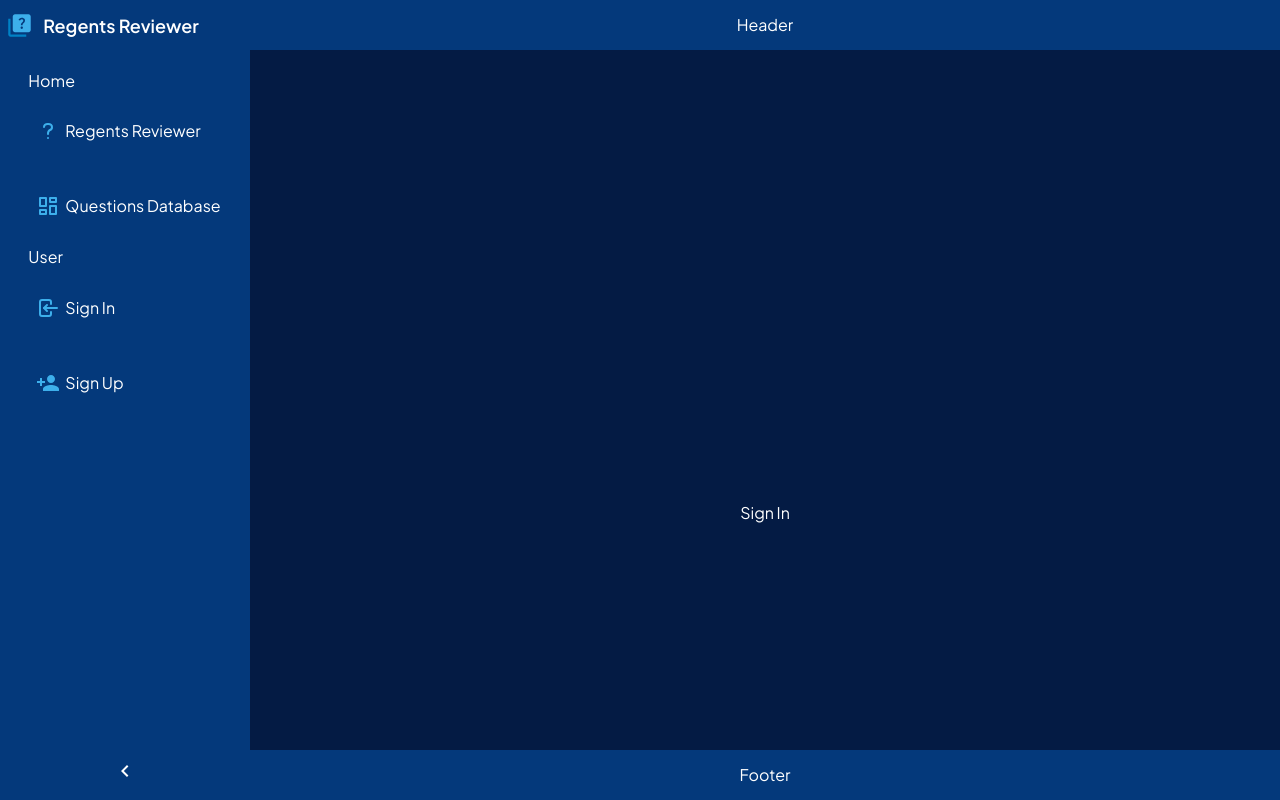
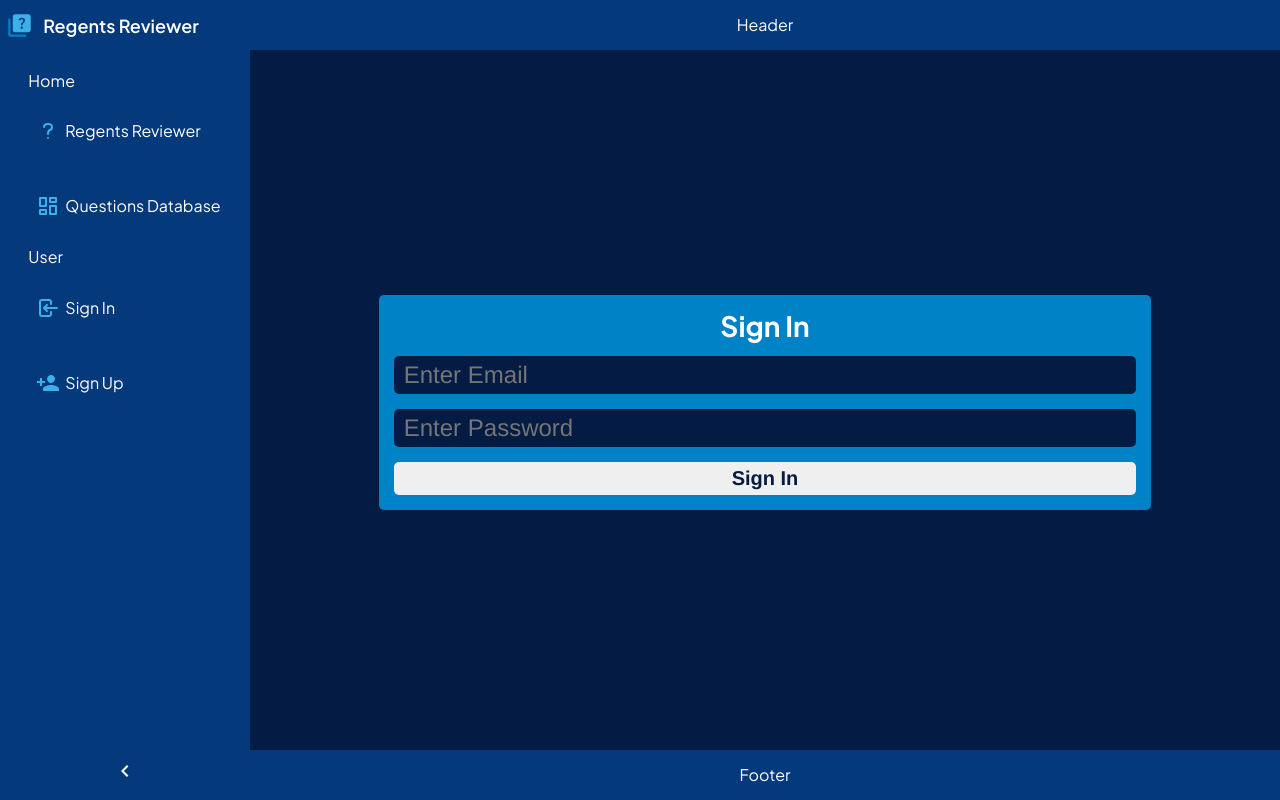
Before and after one commit to sj2245/Regents-Reviewer, a Next.js app: page /pages/signin in a window 1280 px wide. Built offline with nearby package versions, Linux system fonts and the light colour scheme; no server answers; the database is empty.

Commit message:
#5 and #6 - Did a login system.

```diff
--- a/src/app/components/nav/navmenu.tsx
+++ b/src/app/components/nav/navmenu.tsx
@@ -1,17 +1,24 @@
 import NavItem from "./navitem";
-import { brandName } from "@/app/shared/shared";
+import { useContext } from "react";
 import PersonAddIcon from "@mui/icons-material/PersonAdd";
-import { IconBellRinging, IconLayoutDashboard, IconLogin, IconMailForward, IconQuestionMark, IconSettings, IconUser, IconUserPlus, IconWorld } from "@tabler/icons-react";
+import { brandName, SharedDatabase } from "@/app/shared/shared";
+import { IconBellRinging, IconLayoutDashboard, IconLogin, IconLogout, IconMailForward, IconQuestionMark, IconSettings, IconUser, IconUserPlus, IconWorld } from "@tabler/icons-react";
 
 export default function NavMenu() {
+  let { user } = useContext<any>(SharedDatabase);
+
   return (
     <ul className={`navMenu flex column gap5 p0 pl15`}>
       <NavItem name={`Home`} />
       <NavItem name={brandName} link={`/`} icon={<IconQuestionMark color={`var(--iconRight)`} />} />
       <NavItem name={`Questions Database`} link={`/`} icon={<IconLayoutDashboard color={`var(--iconRight)`} />} />
-      <NavItem name={`User`} />
-      <NavItem name={`Sign In`} link={`/signin`} icon={<IconLogin color={`var(--iconRight)`} />} />
-      <NavItem name={`Sign Up`} link={`/signup`} icon={<PersonAddIcon style={{ color: `var(--iconRight)`}} />} />
+      <NavItem name={user != null ? user?.displayName : `User`} />
+      {user != null ? <>
+        <NavItem name={`Log Out`} icon={<IconLogout color={`var(--iconRight)`} />} />
+      </> : <>
+        <NavItem name={`Sign In`} link={`/signin`} icon={<IconLogin color={`var(--iconRight)`} />} />
+        <NavItem name={`Sign Up`} link={`/signup`} icon={<PersonAddIcon style={{ color: `var(--iconRight)` }} />} />
+      </>}
     </ul>
   )
 }
--- a/src/app/pages/signin/page.tsx
+++ b/src/app/pages/signin/page.tsx
@@ -1,13 +1,65 @@
+'use client';
+
+import { useContext } from "react";
+import { toast } from "react-toastify";
+import { auth } from "@/server/firebase";
 import Page from "@/app/components/page/page";
+import { User } from "@/app/shared/types/User";
+import { SharedDatabase } from "@/app/shared/shared";
+import { signInWithEmailAndPassword } from "firebase/auth";
 
 export default function SignIn({
   title = `Sign In`,
   className = `signin`,
 }: any) {
+
+  let { users, setUser } = useContext<any>(SharedDatabase);
+
+  const onSignIn = (e?: any) => {
+    e.preventDefault();
+
+    let form = e.target;
+    let { email, password } = form;
+
+    email = email.value;
+    password = password.value;
+
+    // console.log(`On Sign In`, {email, password});
+    signInWithEmailAndPassword(auth, email, password).then(fireBaseUserCred => {
+      if (fireBaseUserCred) {
+        let firebaseUserEmail = fireBaseUserCred?.user?.email?.toLowerCase();
+        let userFromDB = users.find((usr: User) => usr?.email?.toLowerCase() == firebaseUserEmail);
+        if (userFromDB) {
+          setUser(userFromDB);
+          toast.success(`Sign In as ${userFromDB?.email}`);
+          // window.open(`/`);
+          form.reset();
+        } else {
+          toast.error(`User does not exist`);
+        }
+      } else {
+        toast.error(`Can't Sign In User`);
+      }
+    }).catch(fireBaseSignInUserError => {
+      toast.error(`Failed to Sign In User`);
+      console.log(`Firebase Sign In User Error`, fireBaseSignInUserError);
+      return;
+    });
+  }
+
   return (
     <Page title={title} desc={`This is the ${title}`} showSidebar={true}>
-      <div className={className}>
-        {title}
+      <div className={`wrapper container ${className} ${className}Container`}>
+        <div className={`formGroup container`}>
+          <h3 className={`formTitle`}>{title}</h3>
+          <form className={`${className}Form container`} onSubmit={(e) => onSignIn(e)}>
+            <input type={`email`} name={`email`} className={`email`} placeholder={`Enter Email`} required />
+            <input type={`password`} name={`password`} className={`password`} placeholder={`Enter Password`} required />
+            <button type={`submit`} className={`submit`}>
+              {title}
+            </button>
+          </form>
+        </div>
       </div>
     </Page>
   )
--- a/src/app/pages/signup/page.tsx
+++ b/src/app/pages/signup/page.tsx
@@ -37,6 +37,7 @@ export default function SignUp({
       toast.success(`User Created`);
       form.reset();
     }).catch(fireBaseCreateUserError => {
+      toast.error(`Failed to Create User`);
       console.log(`Firebase Create User Error`, fireBaseCreateUserError);
       return;
     });
--- a/src/app/shared/shared.tsx
+++ b/src/app/shared/shared.tsx
@@ -1,10 +1,12 @@
 'use client';
 
-import React from "react";
 import { User } from "./types/User";
+import React, { useEffect } from "react";
 import { Question } from "./types/Question";
 import { createContext, useState } from "react";
+import { collection, onSnapshot } from "firebase/firestore";
 import { SpreadSheetQuestions } from "./database/sample-questions";
+import { DatabaseTableNames, db, usersDatabaseCollection } from "@/server/firebase";
 
 export const SharedDatabase = createContext({});
 
@@ -16,14 +18,57 @@ export default function SharedData({ children }: { children: React.ReactNode; })
 
   // General app things
   let [beta, setBeta] = useState(false);
-  let [users, setUsers] = useState<User[]>()
   let [loading, setLoading] = useState(false);
   let [darkMode, setDarkMode] = useState(true);
+
+  // Users
+  let [users, setUsers] = useState<User[]>();
   let [user, setUser] = useState<User | null>(null);
+  let [usersLoading, setUsersLoading] = useState(false);
 
-  // Specific items
+  // Questions
+  let [questionsLoading, setQuestionsLoading] = useState(false);
   let [questionToEdit, setQuestionToEdit] = useState<Question | null>(null);
   let [questions, setQuestions] = useState<Question[]>(SpreadSheetQuestions);
+
+  useEffect(() => {
+    // Database Tables
+    const usersCollection = collection(db, usersDatabaseCollection);
+    const questionsCollection = collection(db, DatabaseTableNames.questions);
+
+    // Real Time Listener for Users
+    const unsubscribeFromUserDatabase = onSnapshot(usersCollection, snapshot => {
+        setUsersLoading(true);
+        const usersFromDB: User[] = [];
+        snapshot.forEach((doc) => usersFromDB.push({ ...doc.data() } as any));
+        console.log(`Users Update from Firebase`, usersFromDB);
+        setUsers(usersFromDB);
+        setUsersLoading(false);
+      }, error => {
+        console.log(`Error getting Users from Firebase`, error);
+        setUsersLoading(false);
+      }
+    );
+
+    // Real Time Listener for Questions
+    const unsubscribeFromQuestionDatabase = onSnapshot(questionsCollection, snapshot => {
+        setQuestionsLoading(true);
+        const questionsFromDB: Question[] = [];
+        snapshot.forEach((doc) => questionsFromDB.push({ ...doc.data() }));
+        console.log(`Questions Update from Firebase`, questionsFromDB);
+        // setQuestions(questionsFromDB);
+        setQuestionsLoading(false);
+      }, error => {
+        console.log(`Error getting Questions from Firebase`, error);
+        setQuestionsLoading(false);
+      }
+    );
+
+    return () => {
+      unsubscribeFromUserDatabase();
+      unsubscribeFromQuestionDatabase();
+    };
+  }, []);
 
   return <>
     <SharedDatabase.Provider value={{
--- a/src/server/firebase.ts
+++ b/src/server/firebase.ts
@@ -42,9 +42,9 @@ export const userConverter = {
   }
 }
 
+export const usersDatabaseCollection = environment + DatabaseTableNames.users;
 export const addUser = async (usr: User) => {
-  let environmentDBName = environment + DatabaseTableNames.users;
-  const userReference = doc(db, environmentDBName, usr?.id).withConverter(userConverter);
+  const userReference = doc(db, usersDatabaseCollection, usr?.id).withConverter(userConverter);
   await setDoc(userReference, usr as User);
 };
 
```
Also changed, not shown: src/app/components/questions/questions-table/question-table.tsx (+4 -8 lines), 1 other file (tests, documents, lock files or other folders).
